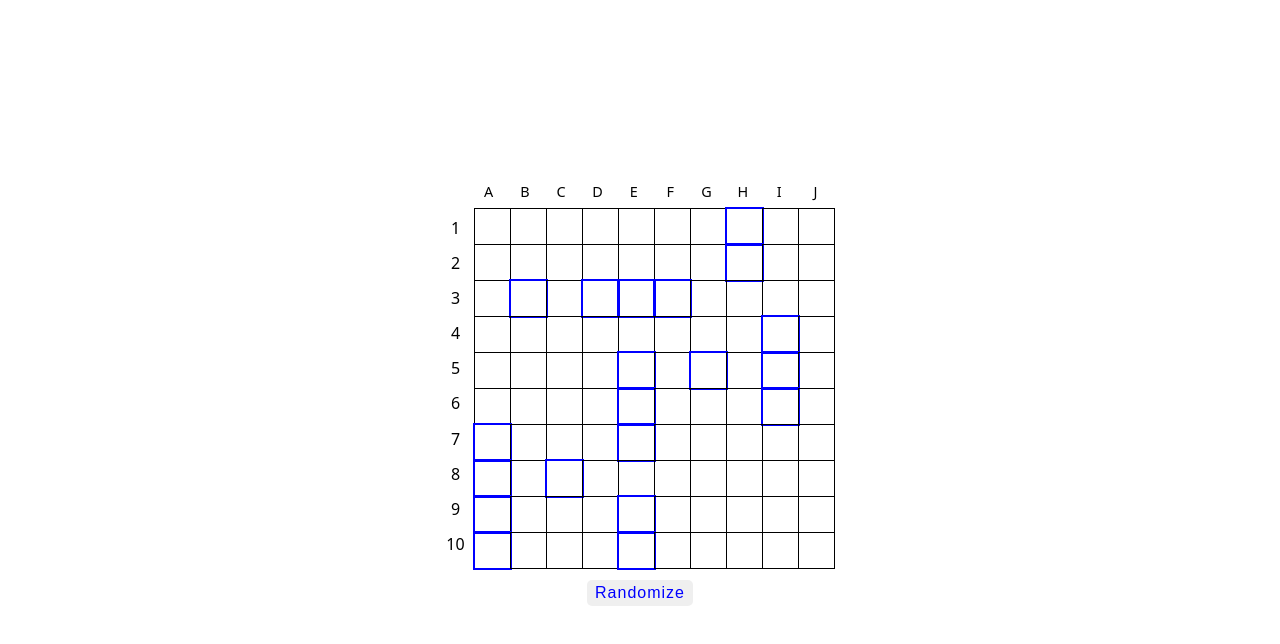
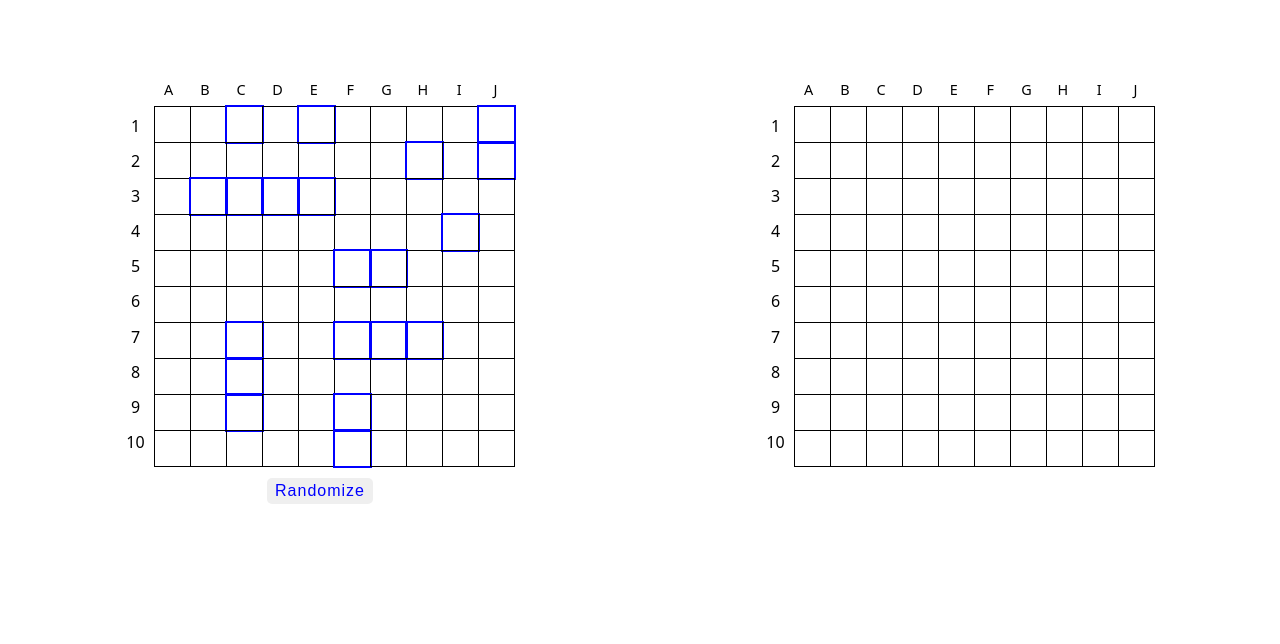
Before and after one commit to ZachTheMighty/battleship, a website built with webpack: page src/index.html in a window 1280 px wide. Built offline with nearby package versions, Linux system fonts and the light colour scheme.

Commit message:
refactor: organized directories

```diff
--- a/src/index.css
+++ b/src/index.css
@@ -19,11 +19,12 @@
   margin: 0;
   padding: 0;
   display: flex;
-  justify-content: center;
-  align-items: center;
+  justify-content: space-around;
+  margin-top: 5rem;
 }
 
-.player-grid {
+.player-grid,
+.bot-grid {
   display: grid;
   grid-template-columns: repeat(10, 1fr);
   gap: 1px;
--- a/src/index.js
+++ b/src/index.js
@@ -1,2 +1,2 @@
 import "./index.css";
-import controller from "./modules/controller.js";
+import init from "./modules/controllers/bot_controller.js";
--- /dev/null
+++ b/src/modules/controllers/bot_controller.js
@@ -0,0 +1,12 @@
+import PlayerController from "./player_controller.js";
+
+import BotView from "../views/bot_view.js";
+
+class BotController {
+  constructor(model, view) {
+    this.model = model;
+    this.view = view;
+  }
+}
+
+export default new BotController(null, new BotView());
--- a/src/modules/controller.js
+++ b/src/modules/controllers/player_controller.js
@@ -1,7 +1,7 @@
-import PlayerModel from "./models/player_model.js";
-import PlayerView from "./views/player_view.js";
+import PlayerModel from "../models/player_model.js";
+import PlayerView from "../views/player_view.js";
 
-class Controller {
+class PlayerController {
   constructor(model, view) {
     this.model = model;
     this.view = view;
@@ -32,4 +32,4 @@
   }
 }
 
-export default new Controller(new PlayerModel("idk"), new PlayerView());
+export default new PlayerController(new PlayerModel("idk"), new PlayerView());
--- a/src/modules/views/create_grid.js
+++ b/src/modules/views/create_grid.js
@@ -1,7 +1,6 @@
 export default function (gridClass) {
   const grid = document.createElement("div");
   const alphabet = ["A", "B", "C", "D", "E", "F", "G", "H", "I", "J"];
-
   for (let i = 1; i < 11; i++)
     alphabet.forEach((char) => {
       const block = document.createElement("div");
```
